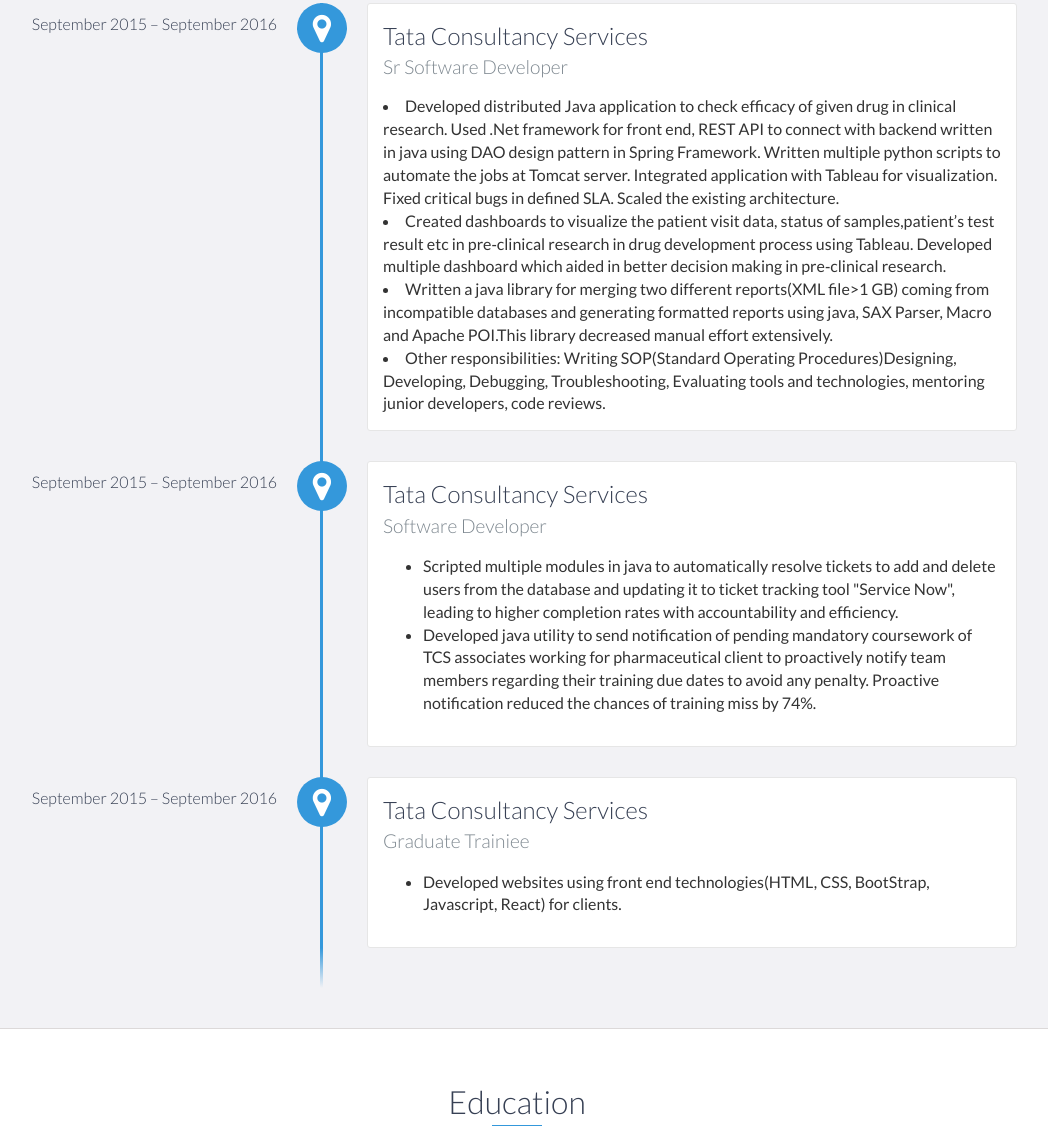
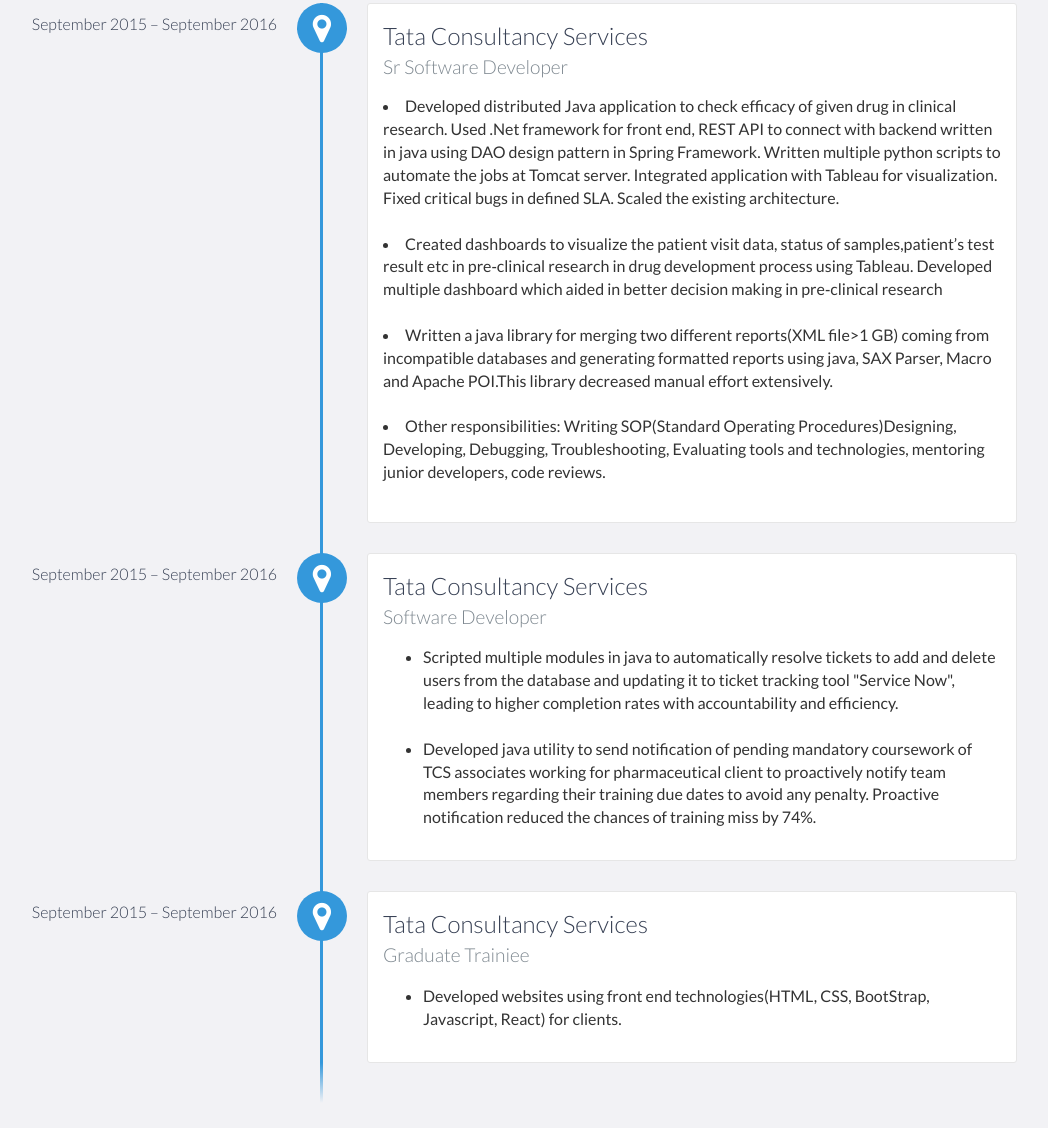
Before and after one commit to dj0894/dj0894.github.io, a website: page index.html in a window 1280 px wide. Shown: the part 1241-2369 px from the top of the page, without its empty margins (123-1171 px from the left). Drawn offline with nearby package versions, Linux system fonts and the light colour scheme.

Commit message:
updated spacing and resize image

```diff
--- a/index.html
+++ b/index.html
@@ -93,20 +93,20 @@
                 <p>
                     <li>
                         Developed distributed Java application to check efficacy of given drug in clinical research. Used .Net framework for front end, REST API to connect with backend written in java using DAO design pattern in Spring Framework. Written multiple python scripts to automate the jobs at Tomcat server. Integrated application with Tableau for visualization. Fixed critical bugs in defined SLA. Scaled the existing architecture.
-                        <br>
                     </li>
+                    <br/>
                     <li>
-                        Created dashboards to visualize the patient visit data, status of samples,patient’s test result etc in pre‐clinical research in drug development process using Tableau. Developed multiple dashboard which aided in better decision making in pre‐clinical research.
-                        <br>
+                        Created dashboards to visualize the patient visit data, status of samples,patient’s test result etc in pre‐clinical research in drug development process using Tableau. Developed multiple dashboard which aided in better decision making in pre‐clinical research
                     </li>
+                     <br/>
                     <li>
                         Written a java library for merging two different reports(XML file>1 GB) coming from incompatible databases and generating formatted reports using java, SAX Parser, Macro and Apache POI.This library decreased manual effort extensively.
-                        <br>
                     </li>
+                    <br/>
                     <li>
                         Other responsibilities: Writing SOP(Standard Operating Procedures)Designing, Developing, Debugging, Troubleshooting, Evaluating tools and technologies, mentoring junior developers, code reviews.
-                        <br>
                     </li>
+                    <br/>
                 </p>
             </div>
 
@@ -117,11 +117,10 @@
                     <ul>
                         <li>
                              Scripted multiple modules in java to automatically resolve tickets to add and delete users from the database and updating it to ticket tracking tool "Service Now", leading to higher completion rates with accountability and efficiency.
-                             <br>
                          </li>
+                         <br/>
                         <li>
                              Developed java utility to send notification of pending mandatory coursework of TCS associates working for pharmaceutical client to proactively notify team members regarding their training due dates to avoid any penalty. Proactive notification reduced the chances of training miss by 74%.
-                             <br>
                         </li>
                     <ul>
                 </p>
@@ -152,7 +151,6 @@
                 <ul>
                     <li>
                         Application Engineering and Development
-
                     </li>
                     <li>
                         Program structures and Algorithm
```
Also changed, not shown: 1 other file.
